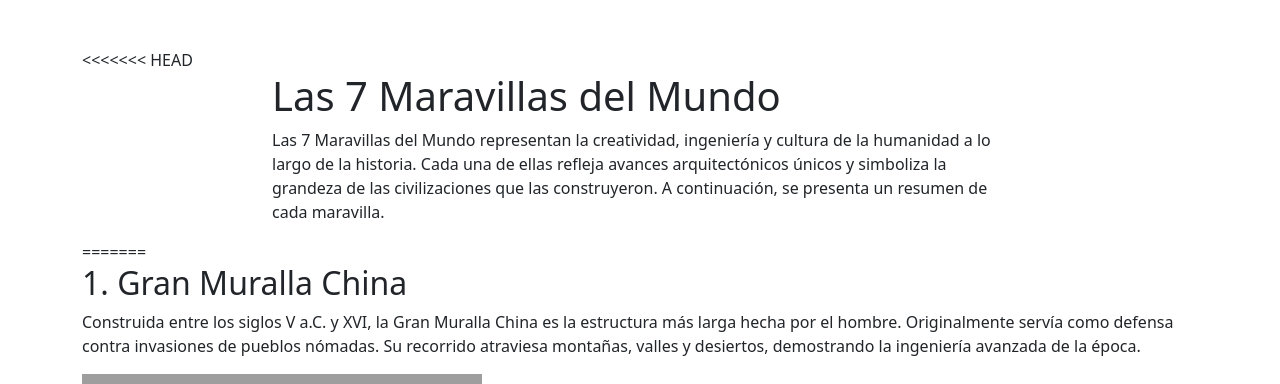
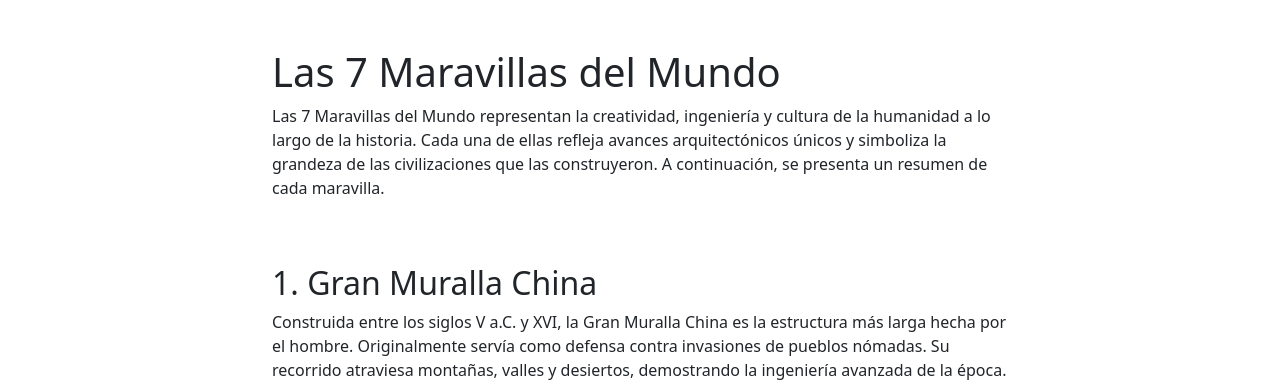
Before and after one commit to karime010/Practica-2, a Flask app: page /maravillas in a window 1280 px wide. Shown: the part 112-496 px from the top of the page. Run offline with Flask 3, Linux system fonts and the light colour scheme; grey boxes are pictures that could not be loaded.

Commit message:
cambiosfinales

```diff
--- a/templates/animales.html
+++ b/templates/animales.html
@@ -1,7 +1,7 @@
 {% extends "base.html" %}
 
 {% block contenido %}
-<<<<<<< HEAD
+
 <section class="container my-5">
 
     <div class="row justify-content-center">
@@ -140,7 +140,6 @@
             y habita en los bosques nubosos. Es una especie protegida por su importancia ecológica y cultural.
         </p>
         <img src="{{ url_for('static', filename='descarga (6).jpg') }}" alt="imagen de quetzal">
->>>>>>> ac9c70cce5006a0d1d5e686a363501fc9eb3e5e4
     </div>
 </section>
 {% endblock %}
--- a/templates/maravillas.html
+++ b/templates/maravillas.html
@@ -3,7 +3,7 @@
 {% block contenido %}
 <section class="container my-5">
 
-<<<<<<< HEAD
+
     <div class="row justify-content-center">
         <div class="col-md-8">
             <h1>Las 7 Maravillas del Mundo</h1>
@@ -14,24 +14,6 @@
             </p>
         </div>
     </div>
-=======
-    <h2>1. Gran Muralla China</h2>
-    <p>
-        Construida entre los siglos V a.C. y XVI, la Gran Muralla China es la estructura más larga hecha por el hombre.
-        Originalmente servía como defensa contra invasiones de pueblos nómadas. Su recorrido atraviesa montañas, valles
-        y desiertos, demostrando la ingeniería avanzada de la época.
-    </p>
-    <img src="{{ url_for('static', filename='gran_muralla.jpg') }}" alt="Gran Muralla China">
-
-
-    <h2>2. Petra (Jordania)</h2>
-    <p>
-        Petra, también conocida como la “ciudad rosa”, fue tallada en roca por los nabateos hace más de 2,000 años.
-        Sus fachadas monumentales y sistemas de canales de agua muestran un alto nivel de planificación urbana y arquitectónica.
-        Fue un importante centro comercial entre Asia, África y Europa.
-    </p>
-    <img src="{{ url_for('static', filename='gran_muralla.jpg') }}" alt="Gran Muralla China">
->>>>>>> ac9c70cce5006a0d1d5e686a363501fc9eb3e5e4
 
 
     <div class="row justify-content-center mt-5">
```
Also changed, not shown: templates/vehiculos.html (+4 -7 lines).
